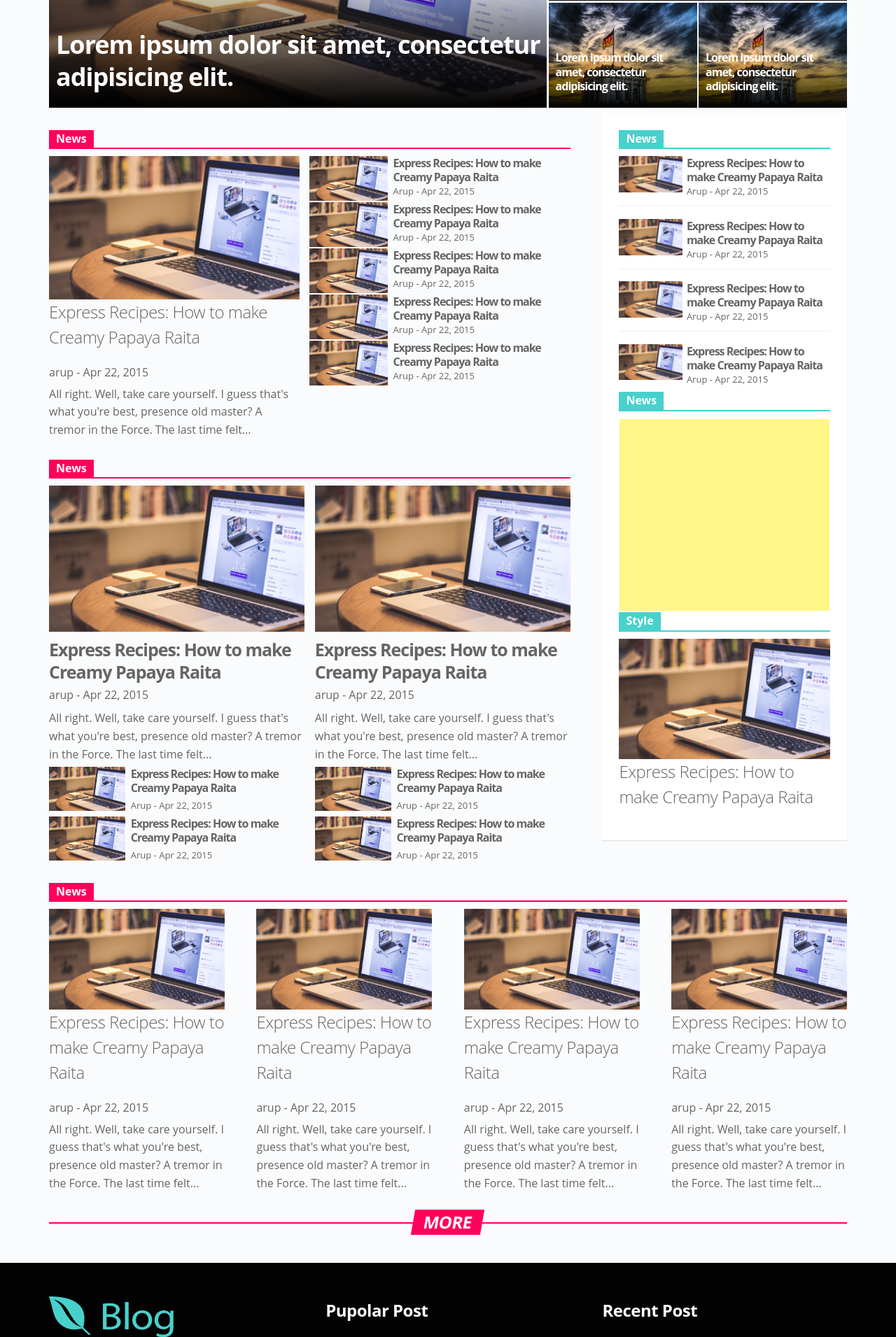
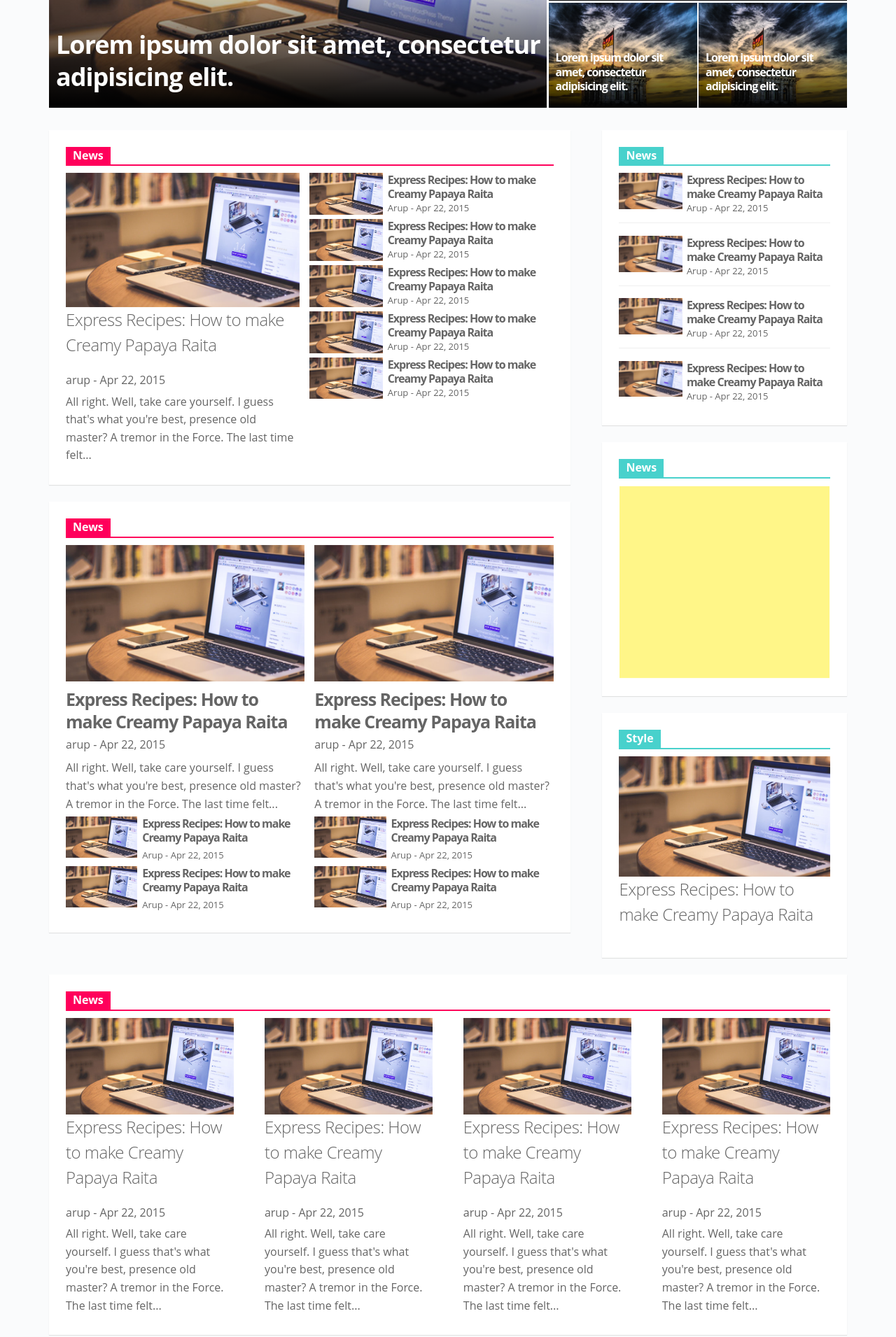
Before and after one commit to arup92/blog607, a PHP site: page / in a window 1280 px wide. Shown: the part 522-2433 px from the top of the page at 70% size. Run offline with PHP 8.4, Linux system fonts and the light colour scheme; some libraries are stand-ins or nearby versions.

Commit message:
grid update

```diff
--- a/html/assets/css/main.css
+++ b/html/assets/css/main.css
@@ -90,6 +90,11 @@ a, a:hover, a:focus {
 .zoom-out {
   transform: rotate(0deg) scale(1);
   transition: all .2s ease-in-out; }
+
+.block {
+  background-color: white;
+  margin-bottom: 2.4rem;
+  padding: 2.4rem; }
 
 .shadow {
   box-shadow: 0 1px 1px 0 rgba(0, 1, 1, 0.1); }
@@ -478,9 +483,9 @@ nav a {
  * --------------------------------------------------------------------------------
 */
 .sidebar {
-  background: white;
-  border-color: black;
-  padding: 2.4rem; }
+  margin-top: 2.4rem; }
+  .sidebar .sidebar-widget:last-child {
+    margin-bottom: 0; }
   .sidebar .list-item {
     border-bottom: 0.1rem solid #efefef;
     padding-bottom: 1rem;
@@ -641,9 +646,8 @@ nav a {
  * --------------------------------------------------------------------------------
 */
 .footer {
-  background-color: #020202; }
-  .footer .block {
-    padding: 4.8rem 0; }
+  background-color: #020202;
+  padding: 4.8rem 0; }
   .footer .footer-abt-text {
     color: #fff;
     padding: 1.6rem 0; }
--- a/html/assets/css/scss/_footer-style.scss
+++ b/html/assets/css/scss/_footer-style.scss
@@ -6,10 +6,8 @@
 
 .footer {
 	background-color: #020202;
+	padding: 4.8rem 0;
 
-	.block {
-		padding: 4.8rem 0;
-	}
 	.footer-abt-text{
 		color:#fff;
 		padding: 1.6rem 0;
--- a/html/assets/css/scss/_pre-setup.scss
+++ b/html/assets/css/scss/_pre-setup.scss
@@ -120,6 +120,13 @@ a, a:hover, a:focus {
 .zoom-out {
 	transform: rotate(0deg) scale(1);
 	transition: all .2s ease-in-out;
+}
+
+
+.block {
+	background-color: $white-color;
+	margin-bottom: 2.4rem;
+	padding: 2.4rem;
 }
 
 .shadow {
--- a/html/assets/css/scss/_side-bar.scss
+++ b/html/assets/css/scss/_side-bar.scss
@@ -5,9 +5,15 @@
 */
 
 .sidebar {
-	background: rgb(255, 255, 255);
-	border-color: black;
-	padding: 2.4rem;
+
+	margin-top: 2.4rem;
+
+	.sidebar-widget {
+
+		&:last-child {
+			margin-bottom: 0;
+		}
+	}
 
 	.list-item {
 		border-bottom: .1rem solid rgb(239, 239, 239);
--- a/html/index.html
+++ b/html/index.html
@@ -219,7 +219,7 @@
 		    <div class="container">
 				<div class="row main-banner">
 					<div class="eight columns">
-						<div class="section-two clearfix">
+						<div class="section-two block shadow clearfix">
 							<div class="section-title-red">
 								<span class="title">News</span>
 							</div>
@@ -283,7 +283,7 @@
 							</div><!-- /.list-type-categories -->
 						</div><!-- /.section-two -->
 
-						<div class="section-three clearfix">
+						<div class="section-three block shadow clearfix">
 							<div class="section-title-red">
 								<span class="title">News</span>
 							</div>
@@ -345,8 +345,8 @@
 					</div> <!-- /.eight .columns -->
 
 
-					<div class="four columns sidebar widget shadow">
-						<div class="sidebar-widget">
+					<div class="four columns sidebar widget">
+						<div class="sidebar-widget block shadow">
 							<div class="section-title-blue">
 							<span class="title">News</span>
 						</div>
@@ -390,13 +390,16 @@
 						</div><!-- /.list-item -->
 						</div><!-- /.sidebar-widget -->
 
-						<div class="sidebar-widget">
+						<div class="sidebar-widget block shadow">
 							<div class="section-title-blue">
 								<span class="title">News</span>
 							</div>
 							<div class="2big-category-section">
 								<img src="img/ad-section.png" class="full-image" alt="blog post">
 							</div>
+						</div><!-- /.sidebar-widget -->
+
+						<div class="sidebar-widget block shadow">
 							<div class="section-title-blue">
 								<span class="title">Style</span>
 							</div>
@@ -409,7 +412,7 @@
 				</div><!-- /.row -->
 			</div><!-- /.container -->
 
-			<div class="container section-four">
+			<div class="container block shadow section-four">
 				<div class="section-title-red">
 					<span class="title">News</span>
 				</div>
@@ -459,7 +462,7 @@
 				</div>
 			</div>
 			<div class="u-full-width footer">
-				<div class="container block">
+				<div class="container">
 						<div class="four columns">
 							<img src="img/logo2.png" alt="ad banner">
 							<div class="footer-abt-text">
```
